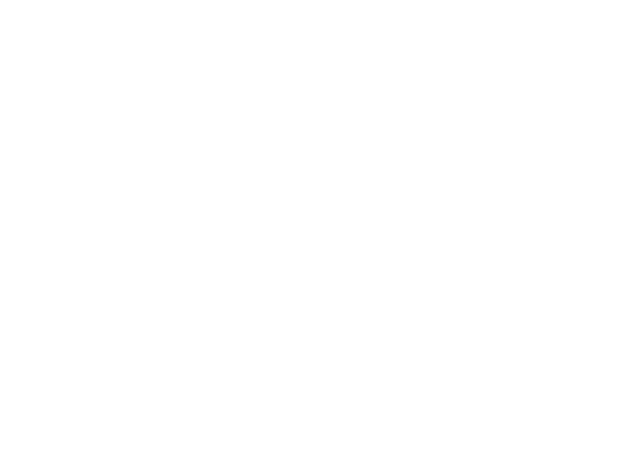
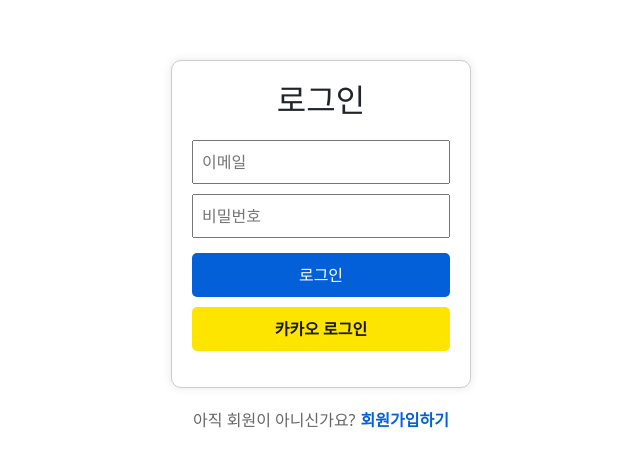
Before and after one commit to KoreanICT/projectFront, a React (Create React App) app: page /login in a window 1280 px wide. Before the commit this address had no page. Shown: the part 284-750 px from the top of the page, without its empty margins (319-959 px from the left). Built offline with nearby package versions, Linux system fonts and the light colour scheme.

Commit message:
로그인

```diff
--- a/src/App.tsx
+++ b/src/App.tsx
@@ -1,17 +1,25 @@
-// src/App.tsx
 import React from 'react';
 import { BrowserRouter as Router, Routes, Route, Navigate } from 'react-router-dom';
-import Signup from './cont/member/Signup'; // 대소문자(signup) 확인 필수!
+import Login from './cont/member/Login';
+import Signup from './cont/member/Signup';
+
+
+const Dashboard = () => (
+  <div style={{ padding: '20px', textAlign: 'center', marginTop: '5px' }}>
+    <h2>도서 재고관리 메인 화면 (UI 테스트 중)</h2>
+    <p>로그인에 성공하여 메인 페이지로 무사히 진입했습니다!</p>
+    <a href="/login" style={{ color: '#0360d9', textDecoration: 'none', fontWeight: 'bold' }}>테스트 로그아웃 (로그인 화면으로)</a>
+  </div>
+);
 
 const App: React.FC = () => {
   return (
     <Router>
       <Routes>
-        {/* 루트 경로(/)로 오면 /signup 으로 리다이렉트 */}
-        <Route path="/" element={<Navigate to="/signup" replace />} />
-
-        {/* Signup 컴포넌트를 라우터 내부에 등록 */}
+        <Route path="/" element={<Navigate to="/login" replace />} />
+        <Route path="/login" element={<Login />} />
         <Route path="/signup" element={<Signup />} />
+        <Route path="/dashboard" element={<Dashboard />} />
       </Routes>
     </Router>
   );
--- a/src/cont/member/Login.tsx
+++ b/src/cont/member/Login.tsx
@@ -0,0 +1,106 @@
+import React, { useState } from 'react';
+import { useNavigate } from 'react-router-dom';
+
+const Login: React.FC = () => {
+  const [formData, setFormData] = useState({ userid: '', password: '' });
+  const [message, setMessage] = useState('');
+  const navigate = useNavigate();
+
+  const inputChange = (e: React.ChangeEvent<HTMLInputElement>) => {
+    setFormData({ ...formData, [e.target.name]: e.target.value });
+  };
+  // 로그인 버튼 클릭 시 (지금은 무조건 통과!)
+  const submitLogin = () => {
+    if (!formData.userid || !formData.password) {
+      setMessage('이메일과 비밀번호를 입력해주세요.');
+      return;
+    }
+
+    setMessage('로그인 성공! 메인 화면으로 이동합니다.');
+    alert('로그인 성공! 메인(/) 페이지로 이동합니다.');
+    navigate('/');
+  };
+
+  return (
+    <div style={{
+      display: 'flex',
+      flexDirection: 'column',
+      justifyContent: 'center',
+      alignItems: 'center',
+      marginTop: '130px',
+      height: '100vh'
+    }}>
+
+      <div style={{
+        width: '300px',
+        padding: '20px',
+        border: '1px solid #ccc',
+        borderRadius: '10px',
+        boxShadow: '0 0 10px rgba(0,0,0,0.1)',
+        textAlign: 'center',
+        backgroundColor: '#fff'
+      }}>
+
+        <h2 style={{ marginBottom: '20px' }}>로그인</h2>
+
+        {/* 이메일 입력창 */}
+        <input
+          name="userid"
+          value={formData.userid}
+          onChange={inputChange}
+          placeholder="이메일"
+          style={{ width: '100%', padding: '8px', marginBottom: '10px', boxSizing: 'border-box' }}
+        />
+
+        {/* 비밀번호 입력창 */}
+        <input
+          name="password"
+          type="password"
+          value={formData.password}
+          onChange={inputChange}
+          placeholder="비밀번호"
+          style={{ width: '100%', padding: '8px', marginBottom: '15px', boxSizing: 'border-box' }}
+        />
+
+        {/* 로그인 버튼 */}
+        <button
+          onClick={submitLogin}
+          style={{ width: '100%', padding: '10px', backgroundColor: '#0360d9', color: '#fff', border: 'none', borderRadius: '5px', cursor: 'pointer' }}
+        >
+          로그인
+        </button>
+<button
+          type="button"
+          onClick={() => alert('카카오 로그인 페이지로 이동합니다. (UI 테스트)')}
+          style={{
+            width: '100%',
+            padding: '10px',
+            backgroundColor: '#FEE500',
+            color: '#191919',
+            border: 'none',
+            borderRadius: '5px',
+            cursor: 'pointer',
+            marginTop: '10px',
+            fontWeight: 'bold',
+            display: 'flex',
+            alignItems: 'center',
+            justifyContent: 'center',
+            gap: '8px'
+          }}
+        >
+        카카오 로그인
+        </button>
+        {/* 안내 메시지 */}
+        <p style={{ marginTop: '10px', color: 'red', fontSize: '14px' }}>{message}</p>
+      </div>
+
+      {/* 하단 회원가입 이동 링크 */}
+      <div className="login-footer" style={{ marginTop: '20px', textAlign: 'center' }}>
+          <span className="footer-text" style={{ color: '#666', marginRight: '5px' }}>아직 회원이 아니신가요?</span>
+          <a href="/signup" className="signup-link" style={{ color: '#0360d9', fontWeight: 'bold', textDecoration: 'none' }}>회원가입하기</a>
+      </div>
+    </div>
+  );
+};
+
+export default Login;
```
Also changed, not shown: src/comp/AuthProvider.tsx (added, +107 -0 lines), src/comp/RequireAuth.tsx (added, +25 -0 lines).
